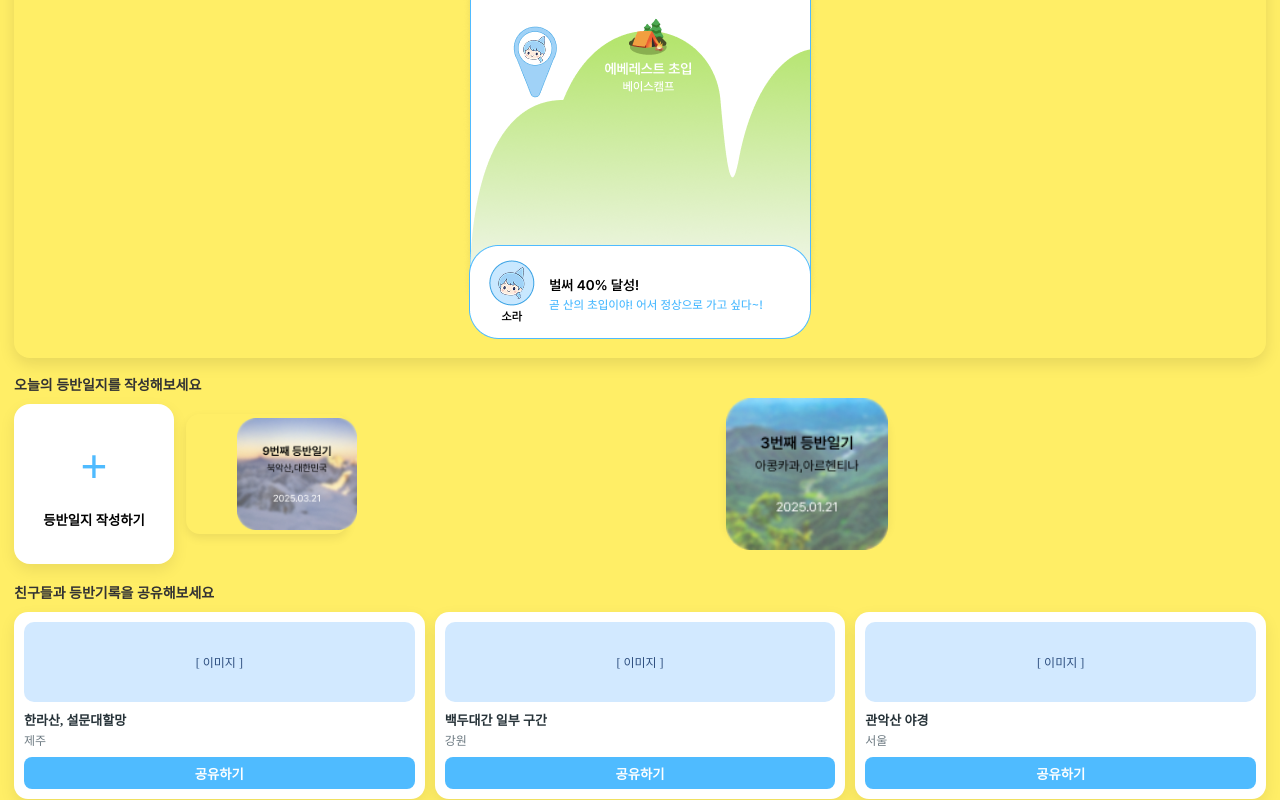
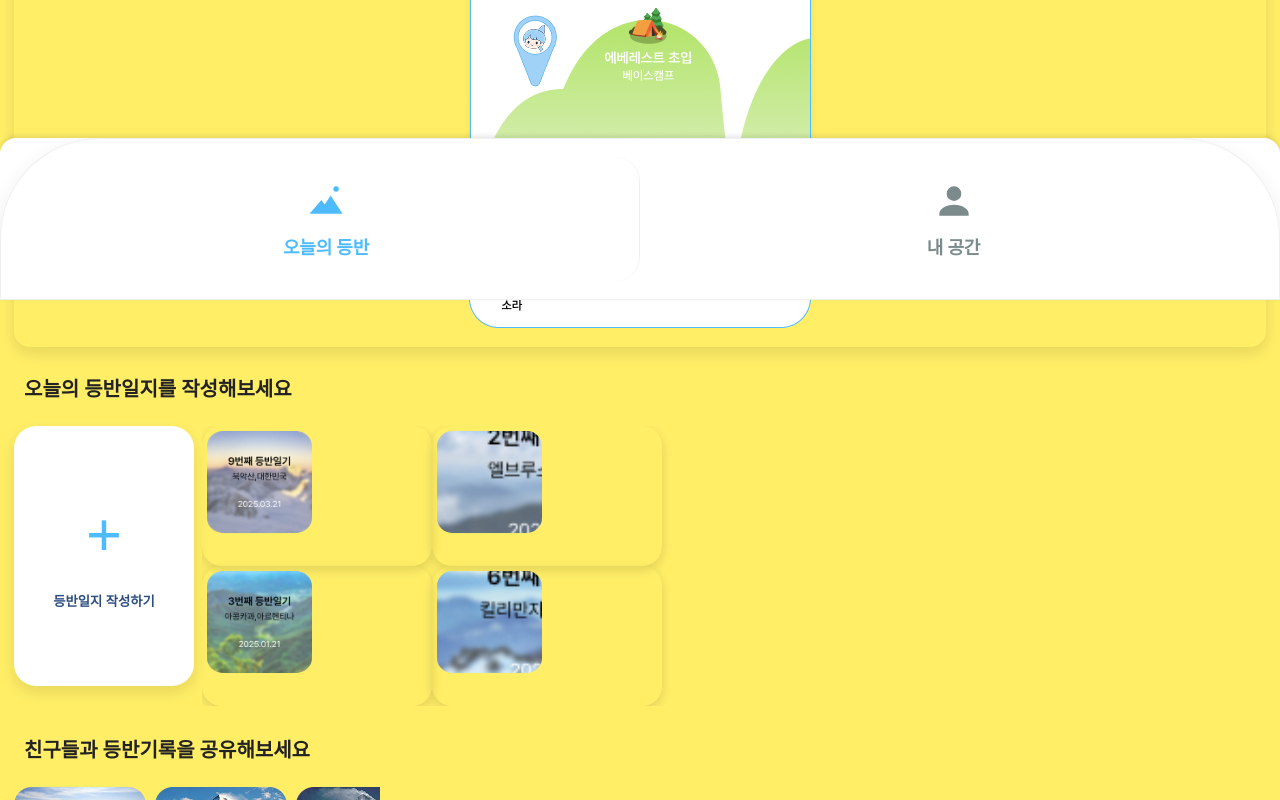
Before and after one commit to bambxxz1e/Oream, a React (Vite) app: page /home in a window 1280 px wide. Shown: the part 500-1300 px from the top of the page. Built offline with nearby package versions, Linux system fonts and the light colour scheme.

Commit message:
nav css 수정

```diff
--- a/src/pages/Home.css
+++ b/src/pages/Home.css
@@ -26,11 +26,8 @@ body {
   padding: 14px 14px 0;
 }
 
-.service-title {
-  padding-right: 15px;
-  margin: 0 0 15px;
-  font-size: 22px;
-  color: var(--ink);
+.logoimg {
+  padding-left: 10px;
 }
 
 .card {
@@ -73,7 +70,7 @@ body {
   grid-template-columns: auto 1fr auto;
   align-items: end;
   gap: 10px;
-  margin: 10px  12px;
+  margin: 10px 12px;
   color: var(--ink);
 }
 .section-title h2 {
@@ -86,7 +83,7 @@ body {
   color: #3a5060;
   font-weight: 700;
 }
-.plus{
+.plus {
   font-size: 48px;
   color: #4fbbff;
 }
@@ -113,63 +110,93 @@ body {
   font-weight: 700;
   box-shadow: 0 6px 16px rgba(0, 0, 0, 0.1);
 }
-
+/* 제목 */
 .write-log h3,
 .share-sec h3 {
-  margin: 0 0 10px;
-  font-size: 14px;
-  color: #333;
+  top: 10px;
+  margin: 0 0 14px;
+  font-size: 20px;
+  font-weight: 700;
+  color: #222;
+  padding: 10px;
 }
 
-.grid-two {
+/* 좌측 고정 컬럼 + 우측 슬라이더 */
+.grid-two{
     display: grid;
-  grid-template-columns: 160px 1fr;
-  gap: 12px;
+    grid-template-columns: 180px 1fr;  /* ⬅️ 왼쪽 컬럼을 180px로 줄임 */
+    gap: 8px;                           /* ⬅️ 사이 간격 축소 */
+    align-items: start;
   }
 
-.primary-cta {
-  height: 160px;
+/* 왼쪽: 등반일지 작성하기 카드 (세로로 길게) */
+.primary-cta{
+    width: 100%;        /* ⬅️ 컬럼 너비(180px)에 맞춤 */
+    height: 260px;
+    margin-right: 0;    /* ⬅️ 제거 (간격 좁히기) */
     border: 0;
-  border-radius: 16px;
+    border-radius: 22px;
     background: #fff;
-  box-shadow: 0 6px 16px rgba(0, 0, 0, 0.08);
+    box-shadow: 0 6px 16px rgba(0,0,0,.10);
+    cursor: pointer;
+    display: flex;
+    flex-direction: column;
+    align-items: center;
+    justify-content: center;
+    color:#2d4e7f;
     font-weight: 700;
-  cursor: pointer;
+    text-align: center;
+  }
+
+.primary-cta .plus {
+  margin: 0 0 8px;
+  line-height: 1;
+  font-size: 64px; /* 큼직한 + */
 }
 .primary-cta:hover {
   transform: translateY(-1px);
 }
 
-.mini-cards {
+/* 오른쪽: 2행 그리드가 가로로 슬라이드되도록 */
+.mini-cards{
     display: grid;
-  grid-template-columns: repeat(2, 1fr);
-  gap: 0px;
-  margin-top: 10px;
+    grid-auto-flow: column;
+    grid-auto-columns: 230px;           /* ⬅️ 카드 폭 살짝 확대(220→230) */
+    grid-template-rows: repeat(2, 140px);                        /* 카드 간격은 적당히 */
+    overflow-x: auto;
+    scroll-snap-type: x proximity;
+    -webkit-overflow-scrolling: touch;
+    padding-right: 48px;                /* ⬅️ 마지막 카드 안 잘리도록 스크롤 여유 */
+    position: relative;
   }
+/* 카드 모양 & 이미지 채우기 */
 .mini-img {
-  width: 30%;
-  height: 120px;
-  border-radius: 14px;
-  display: flex;
-  align-items: center;
-  justify-content: center;
-  font-size: 12px;
-  color: #2d4e7f;
-  box-shadow: 0 4px 10px rgba(0, 0, 0, 0.08);
+  border-radius: 20px;
+  overflow: hidden;
+  box-shadow: 0 4px 12px rgba(0, 0, 0, 0.12);
+  scroll-snap-align: start;
 }
-.card1{
-    padding-left: 60px;
+.mini-img img {
+  padding: 5px;
+  width: 50%; /* 카드 너비 꽉 채우기 */
+  height: 80%; /* 카드 높이도 채움 */
+  object-fit: cover; /* 비율 유지하며 꽉 채우기 (가장 자연스러움) */
+  display: block;
+  border-radius: inherit; /* 라운드 모양 유지 */
 }
-.mini-img img{
-    display:block;
-    width:180px;
-    height:auto;
-    object-fit:cover;                   /* 잘림 없이 꽉 차게 */
-    border-radius:inherit;
+
+.mini-cards::after{
+    content:"";
+    width: 160px;                       /* ⬅️ 원하는 만큼 늘리기 (120~300px 추천) */
+    grid-row: 1 / span 2;               /* 두 줄 모두 차지하는 빈 칸 */
   }
 
 .share-sec {
-  margin-top: 18px;
+  padding-top: 18px;
+}
+
+.share-sec h3{
+    font-weight: 700;
 }
 
 .bg-yellow {
--- a/src/pages/HomePage.jsx
+++ b/src/pages/HomePage.jsx
@@ -9,6 +9,8 @@ import Card1 from "./img/card1.png";
 import Card2 from "./img/card2.png";
 import Card3 from "./img/card3.png";
 import Card4 from "./img/card4.png";
+import Logo from "./img/main_logo.png";
+import Friends_location from "./img/friend_location.png";
 
 export default function Home() {
   const navigate = useNavigate();
@@ -24,40 +26,38 @@ export default function Home() {
     <div className="home-wrap">
       {/* 헤더 & ToDo */}
       <header className="home-header">
-        <h1 className="service-title">오름</h1>
+        <img src={Logo} alt="서비스 로고" className="logoimg" />
         <section className="card block">
           <div className="card-head">
             <span className="card-title">등반 중 할일 정하기</span>
-            <button className="icon-btn" aria-label="추가">
-              ＋
-            </button>
+            <button className="icon-btn" type="button" aria-label="할 일 추가">＋</button>
           </div>
           <Todolist />
         </section>
       </header>
+
+      {/* 오늘의 등반부터 배경/라운드 시작 */}
       <div className="bg-yellow">
-        {/* 오늘의 등반 (이미지로 대체 예정 영역) */}
         <main className="home-main">
           <div className="section-title">
             <h2>오늘의 등반</h2>
-            <button className="play-btn" aria-label="재생">
-              ▶
-            </button>
+            <button className="play-btn" type="button" aria-label="재생">▶</button>
           </div>
 
-          {/* 여기 두 박스는 현재 임시 이미지/플레이스홀더 */}
+          {/* 진행 이미지 카드 */}
           <section className="image-card">
             <div className="image-placeholder">
-              <img src={Progress} />
+              <img src={Progress} alt="진행 현황" />
             </div>
           </section>
 
-          {/* 등반일지 작성 버튼 */}
+          {/* 등반일지 작성 */}
           <section className="write-log">
             <h3>오늘의 등반일지를 작성해보세요</h3>
             <div className="grid-two">
               <button
                 className="primary-cta"
+                type="button"
                 onClick={() => navigate("/hikinglog")}
               >
                 <p className="plus">+</p>
@@ -65,13 +65,19 @@ export default function Home() {
                 등반일지 작성하기
               </button>
 
-              {/* 우측은 나중에 카드 이미지로 대체해도 됨 */}
-              <div className="mini-cards">
-                <div className="mini-img">
-                  <img src={Card1} className="card1"/>
+              {/* 우측: 가로 슬라이더 */}
+              <div className="mini-cards" role="list">
+                <div className="mini-img" role="listitem">
+                  <img src={Card1} alt="등반 카드 1" />
                 </div>
-                <div className="mini-img">
-                  <img src={Card3} />
+                <div className="mini-img" role="listitem">
+                  <img src={Card3} alt="등반 카드 2" />
+                </div>
+                <div className="mini-img" role="listitem">
+                  <img src={Card2} alt="등반 카드 3" />
+                </div>
+                <div className="mini-img" role="listitem">
+                  <img src={Card4} alt="등반 카드 4" />
                 </div>
               </div>
             </div>
@@ -80,13 +86,15 @@ export default function Home() {
           {/* 공유 섹션 */}
           <section className="share-sec">
             <h3>친구들과 등반기록을 공유해보세요</h3>
-            <Share />
+            {/* 필요 시 Share 컴포넌트로 교체 */}
+            {/* <Share /> */}
+            <img src={Friends_location} alt="친구 위치 공유 예시" />
           </section>
         </main>
+      </div>
 
-        {/* 하단 고정 내비게이션 */}
-        <Navigatebar />
-      </div>
+      {/* 하단 고정 내비게이션: bg-yellow 밖으로 이동 */}
+      <Navigatebar />
     </div>
   );
 }
--- a/src/pages/component/Navigatebar.css
+++ b/src/pages/component/Navigatebar.css
@@ -11,12 +11,12 @@
     gap: 0;
     width: 100%;
     background: var(--panel);
-    border-radius: 28px 28px 0 0; /* ← 위쪽만 둥글게! */
+    border-radius: 100px 100px 0 0; /* 위쪽만 둥글게 */
     padding: 18px 12px;
-    box-shadow: 0 8px 22px rgba(0,0,0,0.08);
-    border: 1px solid rgba(0,0,0,0.06);
+    box-shadow: 0 8px 22px rgba(0, 0, 0, 0.08);
+    border: 1px solid rgba(0, 0, 0, 0.06);
+    overflow: hidden; /* 추가: border-radius가 제대로 작동하도록 */
   }
-
 
   /* 각 아이템 버튼 */
   .dest-item{
@@ -66,3 +66,14 @@
     .dest-item{ padding:18px 8px; border-radius:18px; }
     .dest-label{ font-size:1rem; }
   }
+  .navigatebar {
+    position: fixed; /* 화면에 고정 */
+    bottom: 0; /* 화면 하단에 위치 */
+    left: 0; /* 왼쪽 끝에 정렬 */
+    width: 100%; /* 화면 너비를 채움 */
+    background-color: #fff; /* 배경색 */
+    box-shadow: 0 -2px 5px rgba(0, 0, 0, 0.1); /* 상단 그림자 효과 */
+    z-index: 1000; /* 다른 요소 위에 표시 */
+    border-radius: 16px 16px 0 0; /* 위쪽 모서리를 둥글게 */
+    overflow: hidden; /* border-radius가 제대로 적용되도록 */
+  }
--- a/src/pages/component/Navigatebar.jsx
+++ b/src/pages/component/Navigatebar.jsx
@@ -51,6 +51,7 @@ export default function Navigatebar({ initial = "home" }) {
   };
 
   return (
+    <div className="navigatebar">
       <div className="dest-wrap" role="group" aria-label="메뉴 선택">
         <button
           type="button"
@@ -63,12 +64,15 @@ export default function Navigatebar({ initial = "home" }) {
 
         <button
           type="button"
-        className={`dest-item right ${active === "profile" ? "selected" : ""}`}
+          className={`dest-item right ${
+            active === "profile" ? "selected" : ""
+          }`}
           onClick={goProfile}
         >
           <UserIcon />
           <span className="dest-label">내 공간</span>
         </button>
       </div>
+    </div>
   );
 }
```
Also changed, not shown: src/pages/img/friend_location.png (added), src/pages/img/main_logo.png (added). Lines whose indentation alone changed are shown as unchanged.
